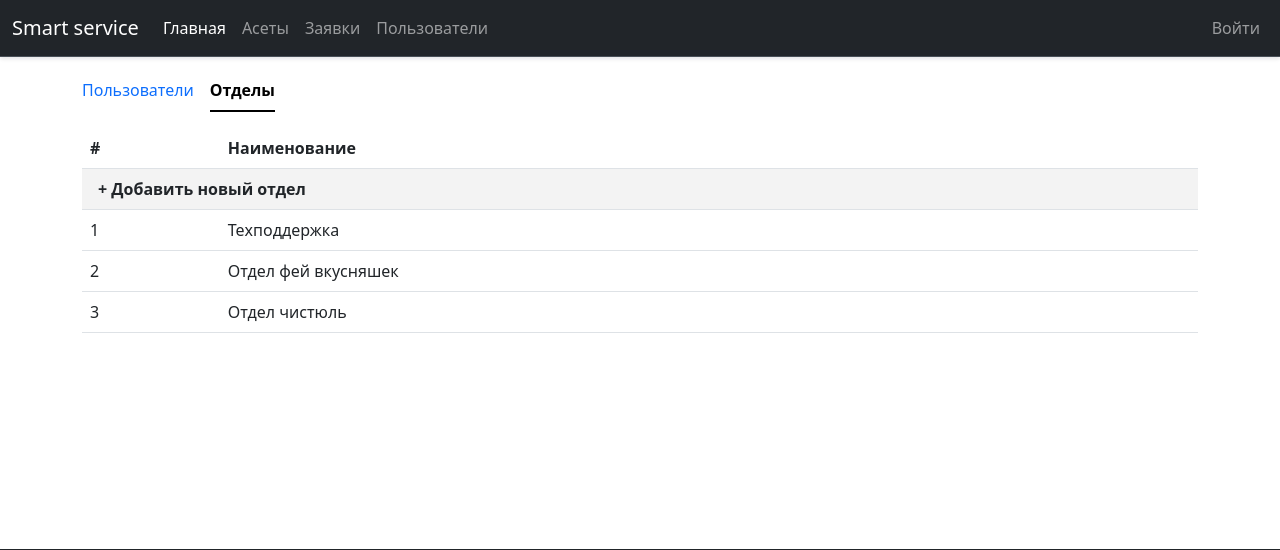
After one commit to Tulishka/smart_service, a Flask app: template app/users/templates/department_list.html in a window 1280 px wide. The commit adds this page. Shown: the top 550 px of the page. Run offline with Flask 3, Linux system fonts and the light colour scheme; the template is opened without the code that fills it: values that come from a table or form of the project are taken from there, others are empty; data comes from the database, SQL or seed files in the repository.

Commit message:
добавлен шаблон списка отделов

```diff
--- /dev/null
+++ b/app/users/templates/department_list.html
@@ -0,0 +1,34 @@
+{% extends "base.html" %}
+
+{% block content %}
+<ul class="nav nav-underline mb-3">
+  <li class="nav-item">
+    <a class="nav-link" href="{{ url_for('users.user_list') }}">Пользователи</a>
+  </li>
+  <li class="nav-item">
+    <a class="nav-link active disabled">Отделы</a>
+  </li>
+</ul>
+<table class="table">
+  <thead>
+  <tr>
+    <th scope="col">#</th>
+    <th scope="col">Наименование</th>
+  </tr>
+  </thead>
+  <tbody>
+  <tr onclick="location='{{ url_for('users.department', department_id=0) }}'">
+    <td id="create-new-in-list-btn" colspan="5">
+      + Добавить новый отдел
+    </td>
+  </tr>
+  {% for department in departments %}
+  <tr onclick="location='{{ url_for('users.department', department_id=department.id) }}'">
+    <td scope="row">{{ loop.index }}</td>
+    <td>{{ department.name }}</td>
+  </tr>
+  {% endfor %}
+  </tbody>
+</table>
+
+{% endblock %}
```
Also changed, not shown: app/users/templates/user_list.html (+8 -3 lines).
